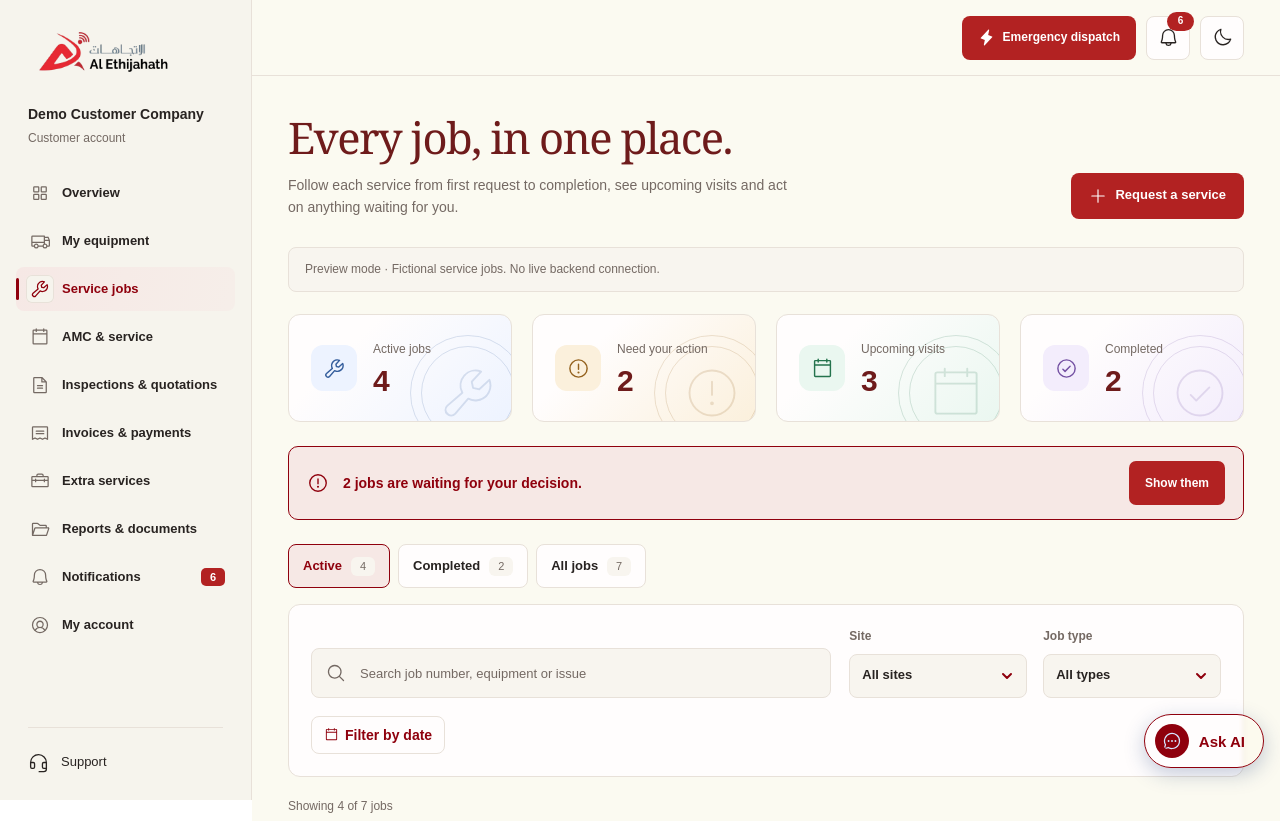
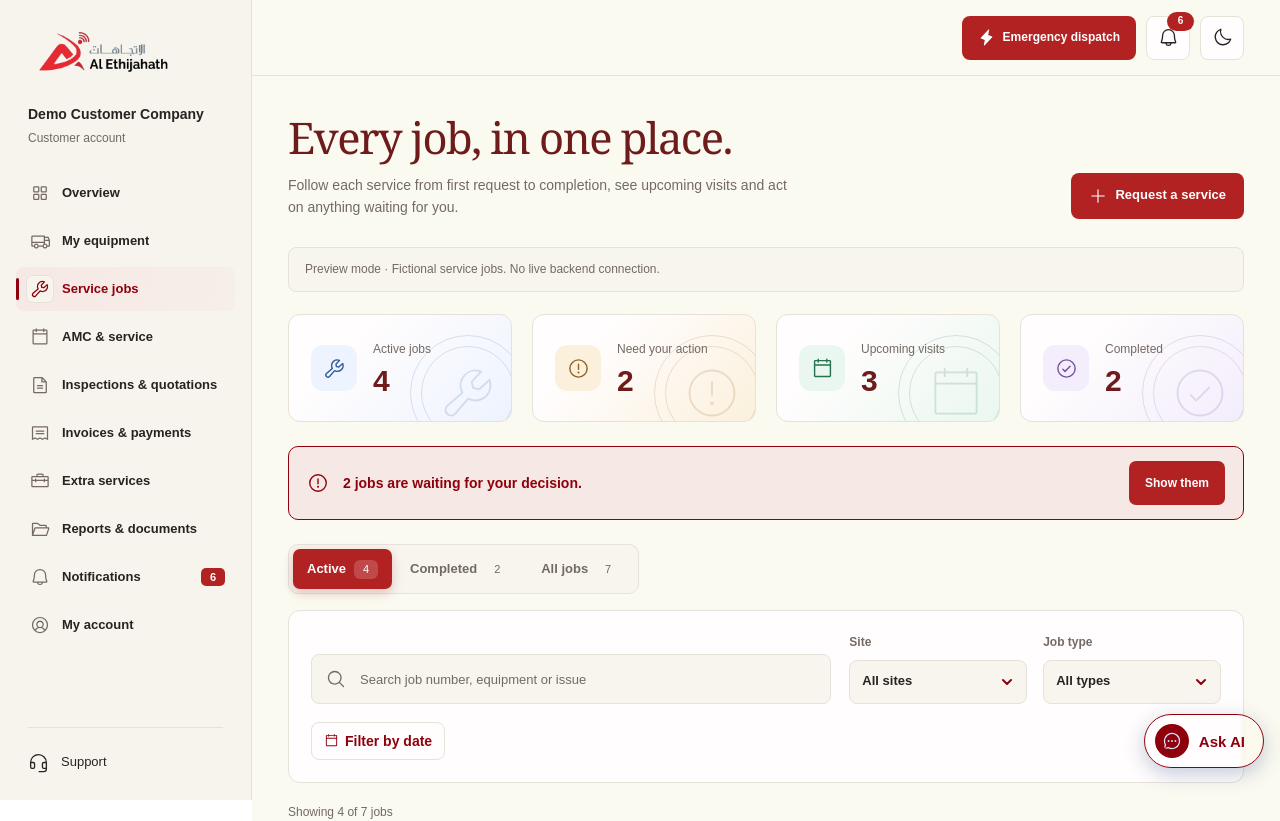
Before and after one commit to FAS-Organization/Al-Ethijahath-App-FrontEnd, a React (Vite) app in the folder frontend/: page /services in a window 1280 px wide. Shown: the top 821 px of the page. Built offline with nearby package versions, Linux system fonts and the light colour scheme.

Commit message:
refactor ServicesPage and InvoicesPage: integrate useServiceFilterGlide for dynamic tab positioning

```diff
--- /dev/null
+++ b/frontend/src/components/useServiceFilterGlide.js
@@ -0,0 +1,33 @@
+import { useLayoutEffect, useRef } from 'react'
+
+export default function useServiceFilterGlide(selected, ready) {
+  const tabsRef = useRef(null)
+
+  useLayoutEffect(() => {
+    const tabs = tabsRef.current
+    if (!ready || !tabs) return
+
+    const button = tabs.querySelector('.sv-tab[aria-pressed="true"]')
+    if (!button) {
+      delete tabs.dataset.glideReady
+      return
+    }
+
+    function positionHighlight() {
+      tabs.style.setProperty('--sv-tab-x', `${button.offsetLeft}px`)
+      tabs.style.setProperty('--sv-tab-y', `${button.offsetTop}px`)
+      tabs.style.setProperty('--sv-tab-width', `${button.offsetWidth}px`)
+      tabs.style.setProperty('--sv-tab-height', `${button.offsetHeight}px`)
+      tabs.dataset.glideReady = 'true'
+    }
+
+    positionHighlight()
+
+    const observer = new ResizeObserver(positionHighlight)
+    observer.observe(tabs)
+    tabs.querySelectorAll('.sv-tab').forEach(tab => observer.observe(tab))
+    return () => observer.disconnect()
+  }, [selected, ready])
+
+  return tabsRef
+}
--- a/frontend/src/pages/InvoicesPage.jsx
+++ b/frontend/src/pages/InvoicesPage.jsx
@@ -15,6 +15,7 @@ import {
 
 import { useOutletContext } from 'react-router-dom'
 import DateRangeFilter from '../components/DateRangeFilter'
+import useServiceFilterGlide from '../components/useServiceFilterGlide'
 import { inDateRange } from '../utils/dateRange'
 import { INVOICES_PREVIEW_DATA } from '../data/invoicesPreviewData'
 // Shared page shell, summary cards, tabs, search, dialog and button styles.
@@ -761,6 +762,7 @@ export default function InvoicesPage({
   const [selected, setSelected] = useState(null)
 
   const ready = !loading && !error && Boolean(data)
+  const filterTabsRef = useServiceFilterGlide(tab, ready)
   const invoices = ready ? data.invoices : []
   const issued = invoices.filter(invoice => invoice.status === 'issued')
   const openInvoices = invoices.filter(isOpen)
@@ -972,7 +974,7 @@ export default function InvoicesPage({
                 </div>
               )}
 
-              <div className="sv-tabs" role="group" aria-label="Invoice filter">
+              <div ref={filterTabsRef} className="sv-tabs" role="group" aria-label="Invoice filter">
                 {TABS.map(item => (
                   <button
                     key={item.value}
--- a/frontend/src/pages/ServicesPage.css
+++ b/frontend/src/pages/ServicesPage.css
@@ -413,22 +413,30 @@ body:has(.sv-page) {
    ========================================================= */
 
 .sv-tabs {
+  position: relative;
   display: flex;
   flex-wrap: wrap;
+  width: fit-content;
+  max-width: 100%;
+  gap: 4px;
+  margin-bottom: 16px;
+  padding: 4px;
+  border: 1px solid var(--sv-line);
+  border-radius: 10px;
+  background: var(--sv-soft);
+}
+
+.sv-tab {
+  position: relative;
+  display: inline-flex;
+  align-items: center;
   gap: 8px;
-  margin-bottom: 16px;
-}
-
-.sv-tab {
-  display: inline-flex;
-  align-items: center;
-  gap: 9px;
-  min-height: 44px;
-  padding: 9px 14px;
-  border: 1px solid var(--sv-line);
-  border-radius: 8px;
-  background: var(--sv-surface);
-  color: var(--sv-text);
+  min-height: 40px;
+  padding: 0 14px;
+  border: 0;
+  border-radius: 7px;
+  background: transparent;
+  color: var(--sv-muted);
   font-size: 13px;
   cursor: pointer;
   transition:
@@ -454,9 +462,44 @@ body:has(.sv-page) {
 }
 
 .sv-tab[aria-pressed='true'] {
-  border-color: var(--sv-accent);
-  background: var(--sv-accent-soft);
-  color: var(--sv-accent);
+  background: var(--sv-button);
+  color: #fff;
+  box-shadow: 0 4px 12px rgb(143 0 13 / 22%);
+}
+
+.sv-tab[aria-pressed='true'] .sv-tab-count {
+  background: rgb(255 255 255 / 18%);
+  color: inherit;
+}
+
+.sv-tabs[data-glide-ready='true']::before {
+  content: '';
+  position: absolute;
+  top: 0;
+  left: 0;
+  width: var(--sv-tab-width);
+  height: var(--sv-tab-height);
+  border-radius: 7px;
+  background: var(--sv-button);
+  box-shadow: 0 4px 12px rgb(143 0 13 / 22%);
+  pointer-events: none;
+  transform: translate(var(--sv-tab-x), var(--sv-tab-y));
+  transition:
+    transform 300ms cubic-bezier(0.22, 1, 0.36, 1),
+    width 300ms cubic-bezier(0.22, 1, 0.36, 1),
+    height 300ms cubic-bezier(0.22, 1, 0.36, 1);
+}
+
+.sv-tabs[data-glide-ready='true'] .sv-tab[aria-pressed='true'] {
+  background: transparent;
+  box-shadow: none;
+}
+
+@media (forced-colors: active) {
+  .sv-tab[aria-pressed='true'] {
+    outline: 2px solid Highlight;
+    outline-offset: -2px;
+  }
 }
 
 
@@ -1302,8 +1345,6 @@ body:has(.sv-page) {
 
   .sv-tabs {
     flex-wrap: nowrap;
-    margin-inline: -16px;
-    padding-inline: 16px;
     overflow-x: auto;
     scrollbar-width: none;
   }
--- a/frontend/src/pages/ServicesPage.jsx
+++ b/frontend/src/pages/ServicesPage.jsx
@@ -19,6 +19,7 @@ import {
 } from '@phosphor-icons/react'
 
 import DateRangeFilter from '../components/DateRangeFilter'
+import useServiceFilterGlide from '../components/useServiceFilterGlide'
 import { inDateRange } from '../utils/dateRange'
 import { SERVICES_PREVIEW_DATA } from '../data/servicesPreviewData'
 import './ServicesPage.css'
@@ -912,6 +913,7 @@ export default function ServicesPage({
   const [requestOpen, setRequestOpen] = useState(false)
 
   const ready = !loading && !error && Boolean(data)
+  const filterTabsRef = useServiceFilterGlide(tab, ready)
   const jobs = ready ? data.jobs : []
 
   const sites = Array.from(
@@ -1095,7 +1097,7 @@ export default function ServicesPage({
                 </div>
               )}
 
-              <div className="sv-tabs" role="group" aria-label="Job filter">
+              <div ref={filterTabsRef} className="sv-tabs" role="group" aria-label="Job filter">
                 {TABS.map(item => (
                   <button
                     key={item.value}
```
